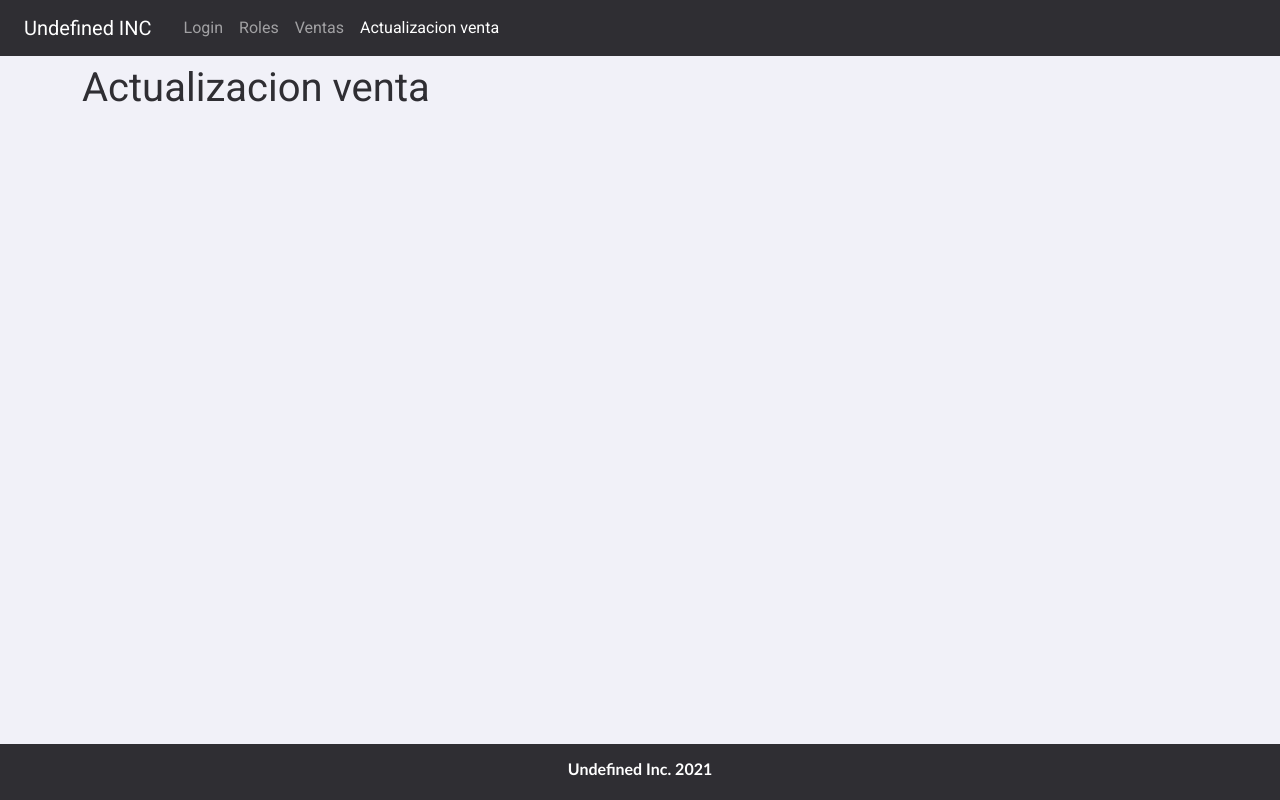
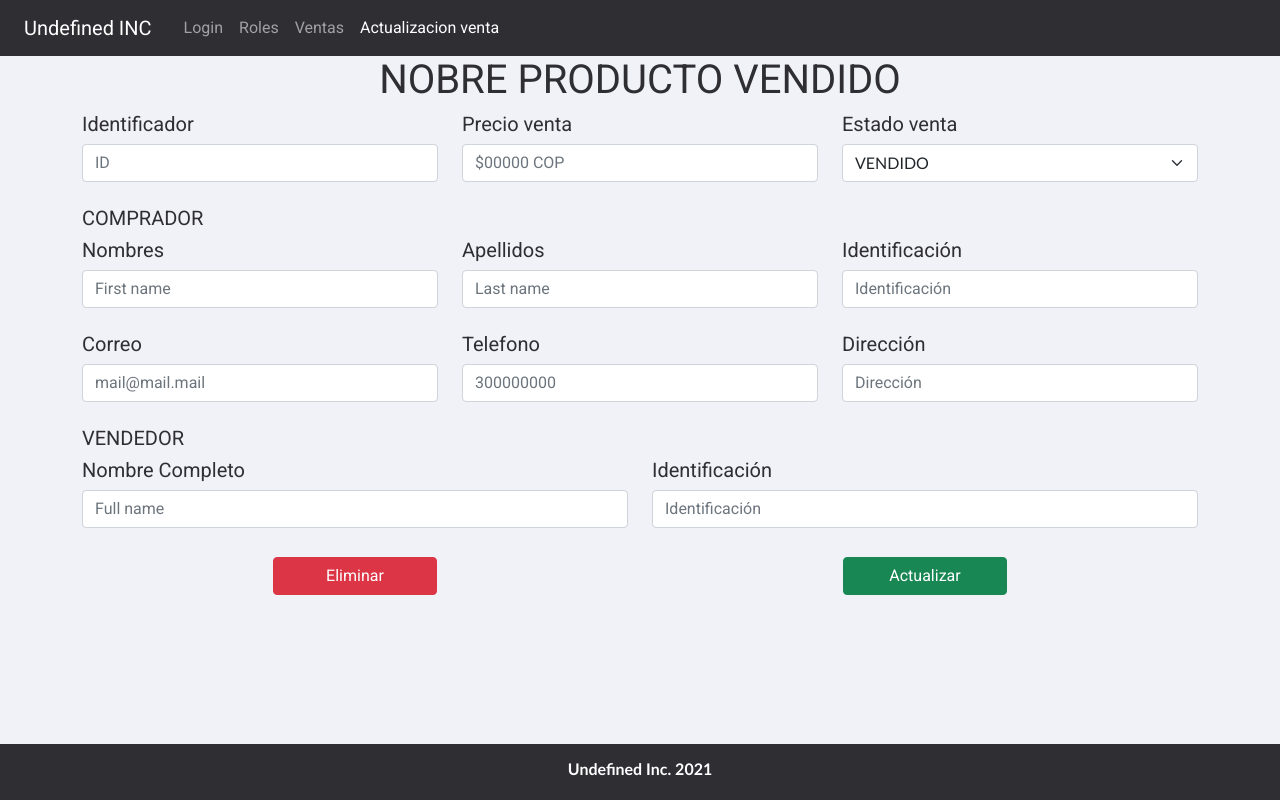
Before and after one commit to MFabian2/Undefined-Inc---Proyecto-Mision-TIC-2021, a React (Create React App) app: page /actualizacion-ventas in a window 1280 px wide. Built offline with nearby package versions, Linux system fonts and the light colour scheme.

Commit message:
Vista Actualización Ventas

```diff
--- a/src/components/gestion_ventas/actualizacion_venta/ActualizacionVenta.js
+++ b/src/components/gestion_ventas/actualizacion_venta/ActualizacionVenta.js
@@ -1,17 +1,83 @@
 /*
 =================================
-Developed by Diego MArtinez
+Developed by Diego Martinez
 =================================
 */
 
 import React from 'react'
-
+import './actualizacion_venta.css'
+import { NavGestionVentas } from '../NavGestionVentas'
+import { Container } from 'react-bootstrap'
 export const ActualizacionVenta = () => {
     return (
-        <div className="container mt-2">
-            <h1>Actualizacion venta</h1>
+      <div>
 
+            <section className = "container">
+                <h1 className = "text-center"> NOBRE PRODUCTO VENDIDO</h1>
 
+                <div class="row">
+                    <div class="col">
+                        <label><h5>Identificador</h5></label>
+                        <input name = "Identificador" type="text" class="form-control" placeholder="ID" />
+                    </div>
+                    <div class="col">
+                    <label><h5>Precio venta</h5></label>
+                        <input name= "PrecioVenta" type="text" class="form-control" placeholder="$00000 COP" />
+                    </div>
+                    <div class="col">
+                    <label><h5>Estado venta</h5></label><br/>
+                        <select class="form-select"> <option>VENDIDO</option><option>CANCELADO</option><option>RECHAZADO</option><option>SEPARADO</option><option>DESPACHADO</option> </select>
+                    </div>
+                </div>
+
+                <br />
+
+                <div class="row">
+                <label><h5>COMPRADOR</h5></label><br/>
+                    <div class="col"><label><h5>Nombres</h5></label><br/>
+                        <input type="text" class="form-control" placeholder="First name"  />
+                    </div>
+                    <div class="col">
+                    <label><h5>Apellidos</h5></label><br/>
+                        <input type="text" class="form-control" placeholder="Last name"  />
+                    </div>
+                    <div class="col">
+                    <label><h5>Identificación</h5></label><br/>
+                        <input type="text" class="form-control" placeholder="Identificación"  />
+                    </div>
+                </div><br/>
+                <div class="row">
+                    <div class="col"><label><h5>Correo</h5></label><br/>
+                        <input type="text" class="form-control" placeholder="mail@mail.mail"  />
+                    </div>
+                    <div class="col">
+                    <label><h5>Telefono</h5></label><br/>
+                        <input type="text" class="form-control" placeholder="300000000" />
+                    </div>
+                    <div class="col">
+                    <label><h5>Dirección</h5></label><br/>
+                        <input type="text" class="form-control" placeholder="Dirección" />
+                    </div>
+                </div><br/>
+                <div class="row">
+                <label><h5>VENDEDOR</h5></label><br/>
+                    <div class="col"><label><h5>Nombre Completo</h5></label><br/>
+                        <input type="text" class="form-control" placeholder="Full name"  />
+                    </div>
+                    <div class="col">
+                    <label><h5>Identificación</h5></label><br/>
+                        <input type="text" class="form-control" placeholder="Identificación"  />
+                    </div>
+
+                </div><br/>
+                <div class="row">
+                    <div class="col text-center">
+                    <button class="btn btn-danger" >Eliminar</button></div>
+                    <div class="col text-center">
+                    <button class="btn btn-success">Actualizar</button></div>
+                </div>
+
+            </section>
         </div>
     )
 }
--- a/src/components/gestion_ventas/actualizacion_venta/actualizacion_venta.css
+++ b/src/components/gestion_ventas/actualizacion_venta/actualizacion_venta.css
@@ -0,0 +1,3 @@
+.sec1 {
+    height: 100%;
+}
--- a/src/login/stylelogin.css
+++ b/src/login/stylelogin.css
@@ -52,10 +52,10 @@
 
         @keyframes example {
             0% {
-                background-image: url("./img/i2.webp");
+                background-image: url("./img/i.jpg");
             }
             25% {
-                background-image: url("./img/i.jpg");
+                background-image: url("./img/i2.webp");
             }
             50% {
                 background-image: url("./img/i1.png");
@@ -64,7 +64,7 @@
                 background-image: url("./img/i.jpg");
             }
             100% {
-                background-image: url("./img/i2.webp");
+                background-image: url("./img/i1.png");
             }
         }
 
@@ -74,8 +74,6 @@
             animation-timing-function: cubic-bezier(0.075, 0.82, 0.165, 1);
             animation-iteration-count: infinite;
         }
-
-
 
         .tittle {
             font-family: Optima;
```
Also changed, not shown: 1 other file (tests, documents, lock files or other folders).
